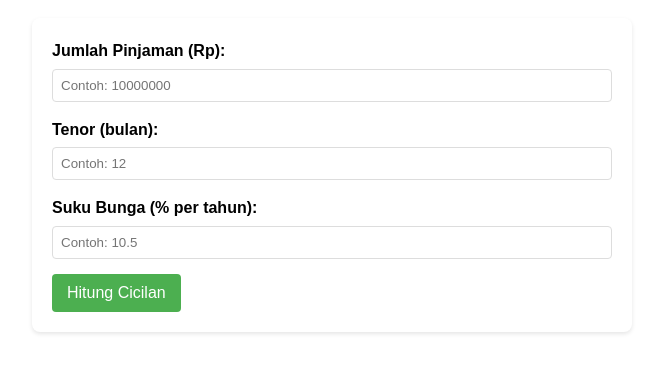
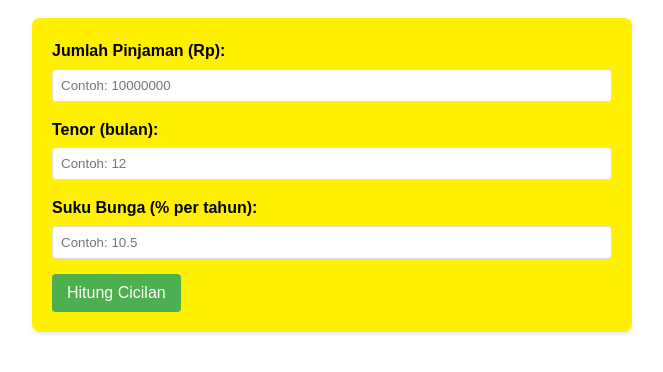
Before and after one commit to dewabrata/LatihanRepo, a plain HTML site: page index.html in a window 1280 px wide. Shown: the part 96-468 px from the top of the page, without its empty margins (308-971 px from the left). Drawn offline with Linux system fonts and the light colour scheme.

Commit message:
change background

```diff
--- a/index.html
+++ b/index.html
@@ -13,7 +13,7 @@
             line-height: 1.6;
         }
         .calculator {
-            background-color: #ffffff;
+            background-color: #fff000;
             border-radius: 8px;
             padding: 20px;
             box-shadow: 0 2px 4px rgba(0, 0, 0, 0.1);
```
